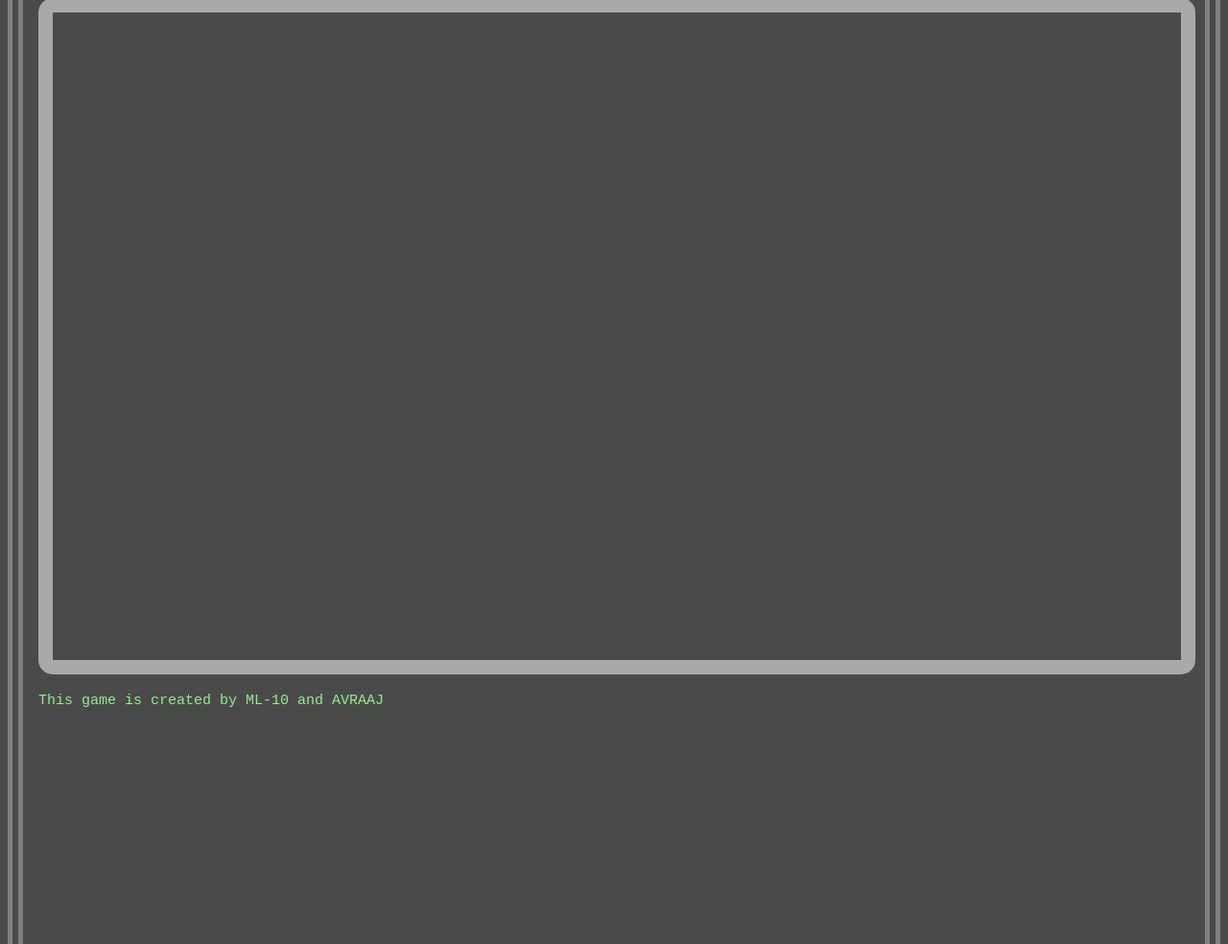
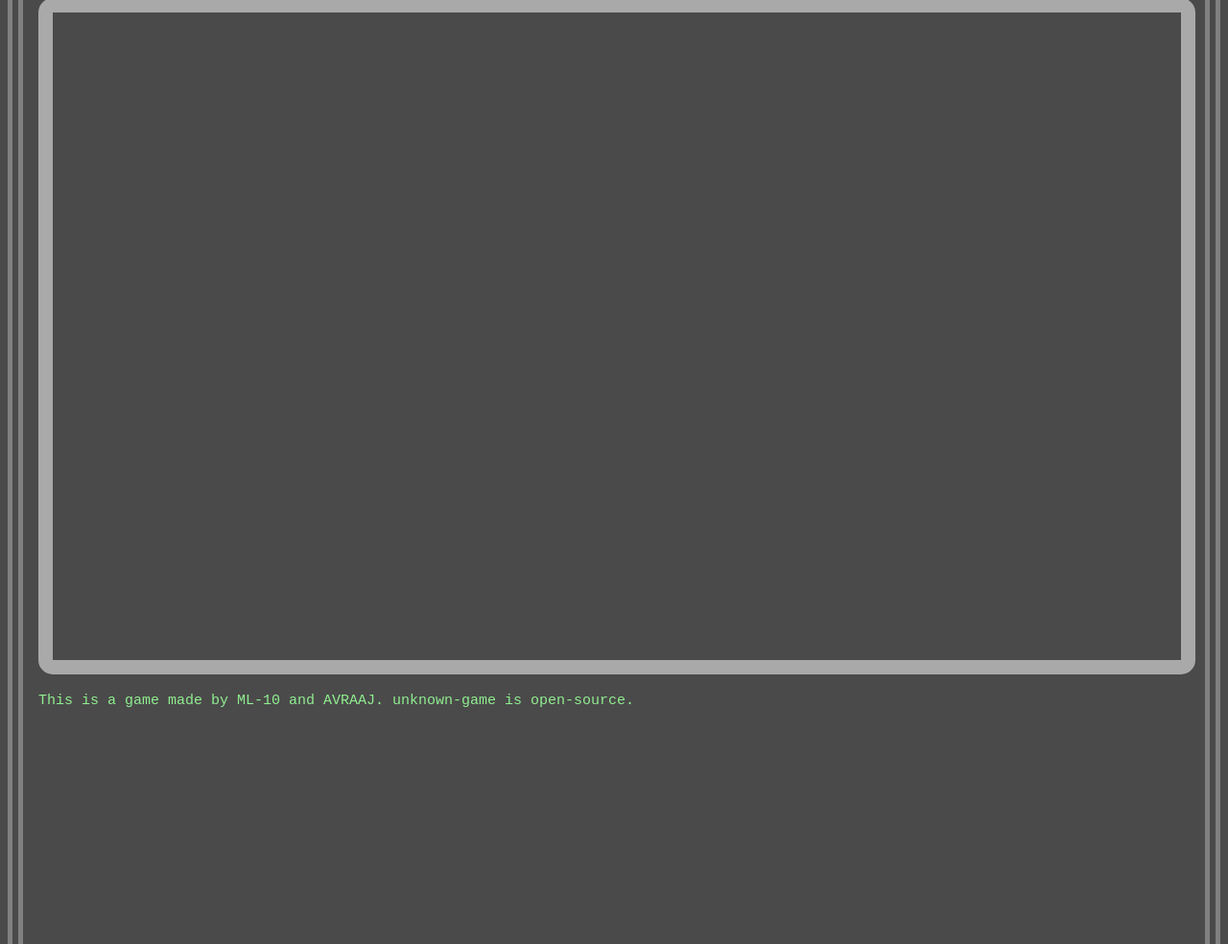
Before and after one commit to circles-png/unknown-game, a plain HTML site: page game.html in a window 1280 px wide. Shown: the part 116-1100 px from the top of the page at 96% size. Drawn offline with Linux system fonts and the light colour scheme.

Commit message:
Update game.html

```diff
--- a/game.html
+++ b/game.html
@@ -49,7 +49,7 @@
 	    </div>
 
 		<p id= 'ting'>
-				This game is created by ML-10 and AVRAAJ
+				This is a game made by ML-10 and AVRAAJ. unknown-game is open-source.
 		</p>
 	</body>
 </html>
```
